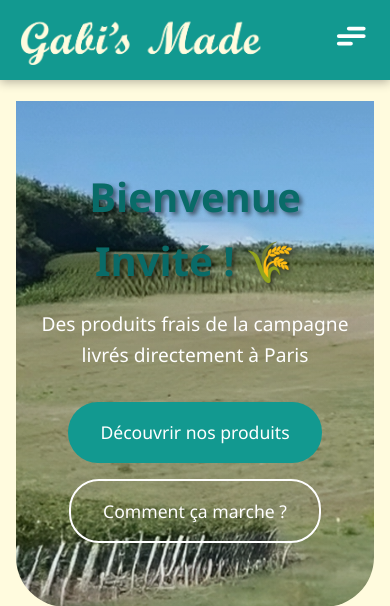
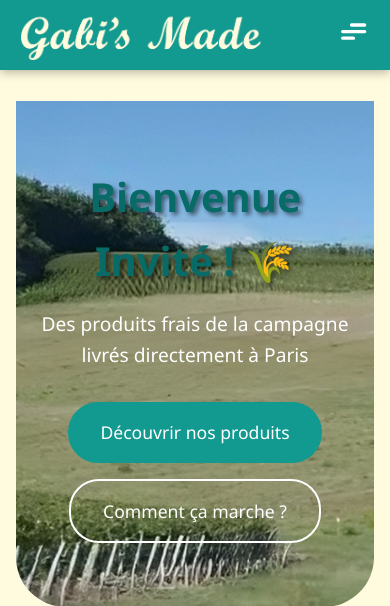
Before and after one commit to Tezay/GabisMade, a Flask app: page / in a window 390 px wide. Shown: the top 606 px of the page. Run offline with Flask 3, Linux system fonts and the light colour scheme.

Commit message:
Refactor navbar styles for improved layout and responsiveness

```diff
--- a/app/static/css/navbar.css
+++ b/app/static/css/navbar.css
@@ -24,7 +24,7 @@
     top: 0;
     left: 0;
     width: 100%;
-    padding: 20px 50px;
+    padding: 15px 50px;
     background-color: var(--nav-bg);
     box-shadow: var(--shadow);
     display: flex;
@@ -160,8 +160,8 @@
 }
 
 .hamburger svg {
-    height: 2.5em;
-    width: 2.5em;
+    height: 2.2em;
+    width: 2.2em;
     transition: transform 600ms cubic-bezier(0.4, 0, 0.2, 1);
 }
 
@@ -191,11 +191,11 @@
 /* Responsive */
 @media screen and (max-width: 1158px) {
     .navbar {
-        padding: 20px 30px;
+        padding: 15px 30px;
     }
 
     .navbar .logo {
-        font-size: 2rem;
+        font-size: 1.8rem;
     }
 
     .hamburger {
@@ -277,24 +277,24 @@
 
 @media screen and (max-width: 480px) {
     .navbar {
-        padding: 15px 20px;
+        padding: 10px 20px;
     }
 
     .navbar .logo {
-        font-size: 1.8rem;
+        font-size: 1.6rem;
     }
 
     .nav-links {
         width: 250px;
-        padding: 80px 30px 30px;
+        padding: 70px 30px 30px;
     }
 
     .nav-links ul li a {
-        font-size: 1.5rem;
+        font-size: 1rem;
     }
 }
 
-/* Footer (reste inchangé) */
+/* Footer */
 .footer {
     background: linear-gradient(135deg, #096B68 0%, #129990 100%);
     color: white;
```
Also changed, not shown: other parts of app/static/css/navbar.css (+15 -15 lines).
